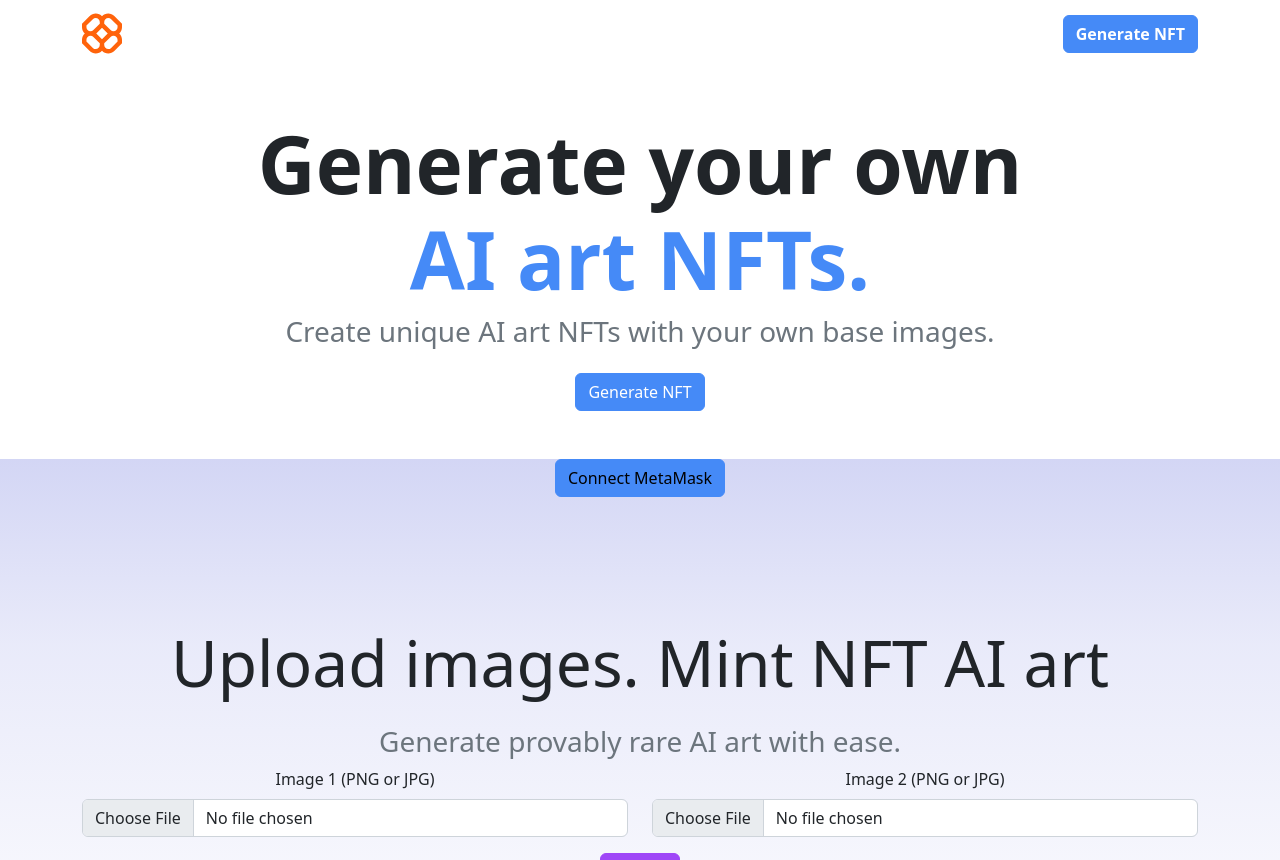
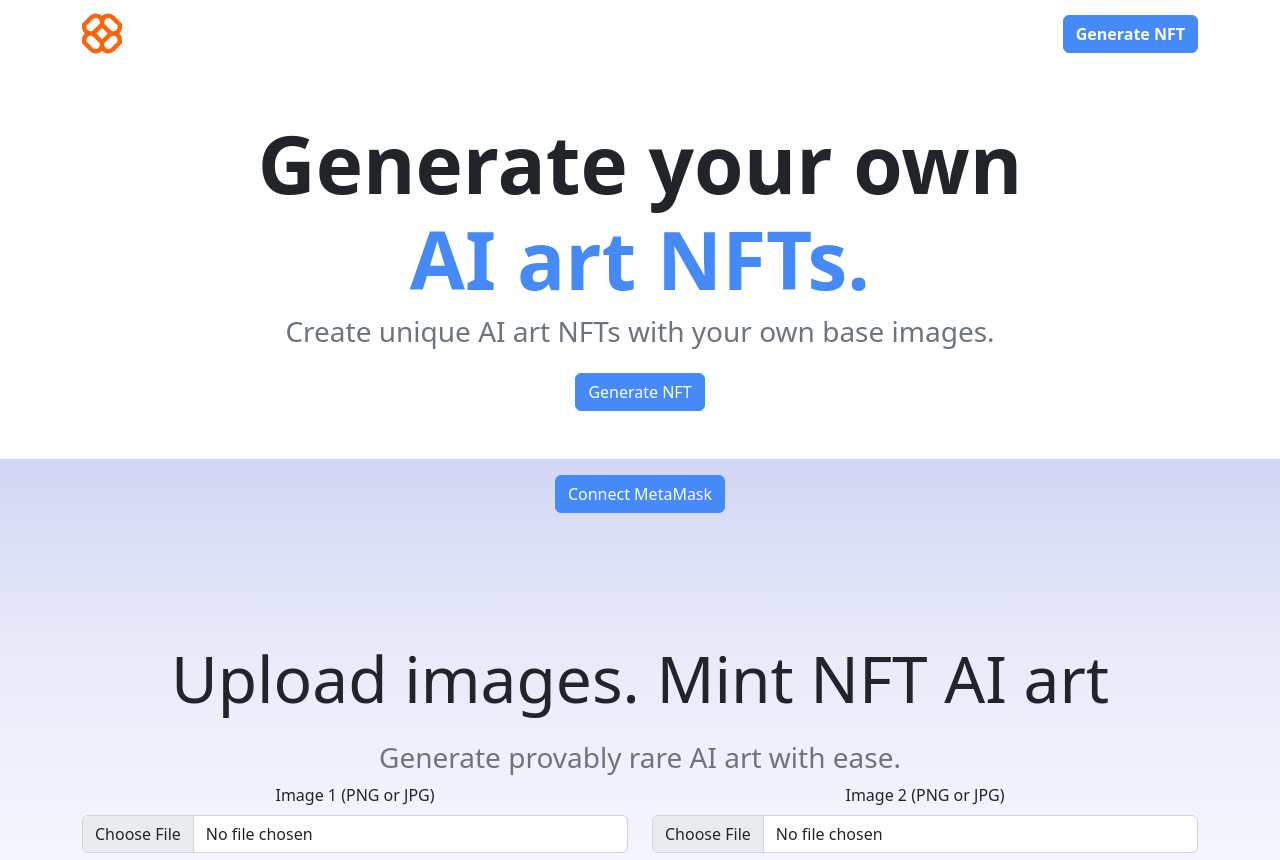
Before and after one commit to akhilpotla/llm-image-blender, a React (Create React App) app in the folder client/: page / in a window 1280 px wide. Shown: the top 860 px of the page. Built offline with nearby package versions, Linux system fonts and the light colour scheme.

Commit message:
Button styling

```diff
--- a/client/src/components/ConnectWallet.js
+++ b/client/src/components/ConnectWallet.js
@@ -27,7 +27,9 @@ const ConnectWallet = () => {
       {account ? (
         <p>Connected: {account}</p>
       ) : (
-        <Button onClick={connectWallet}>Connect MetaMask</Button>
+        <Button className="mt-3 text-white" onClick={connectWallet}>
+          Connect MetaMask
+        </Button>
       )}
     </div>
   );
```
